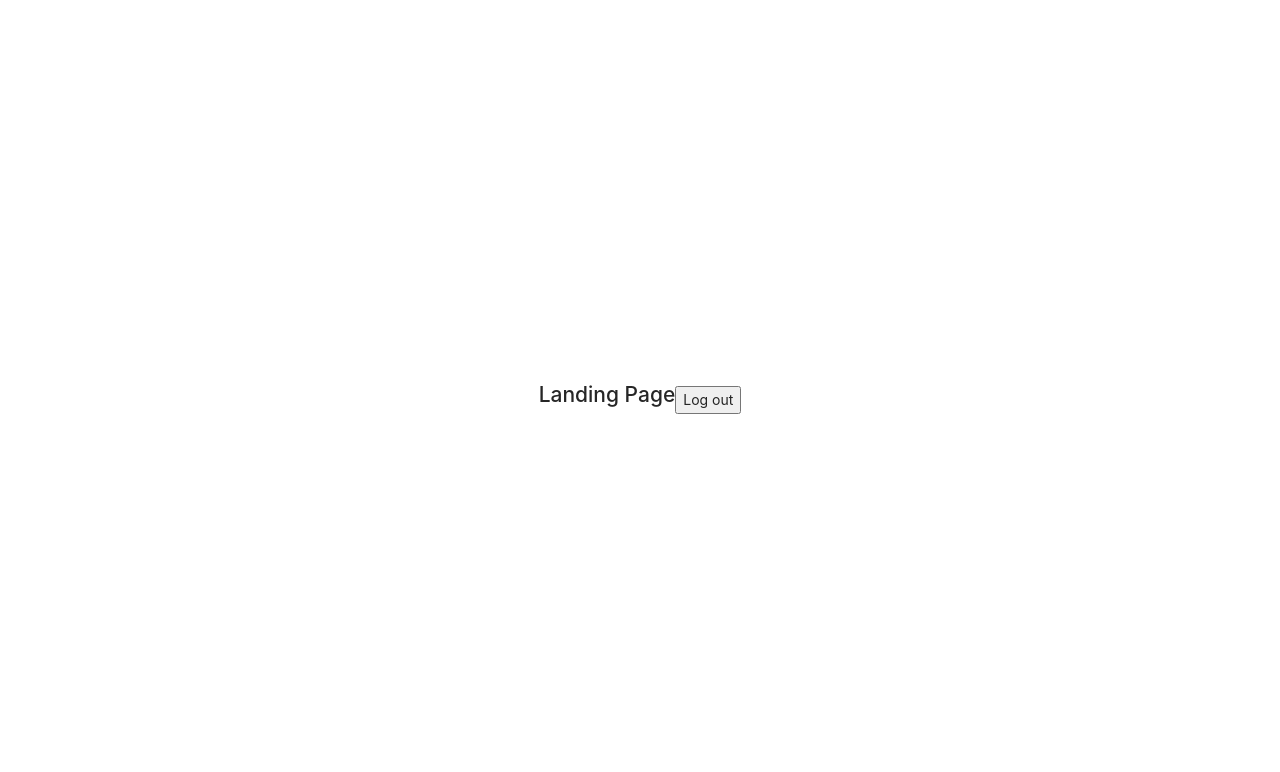
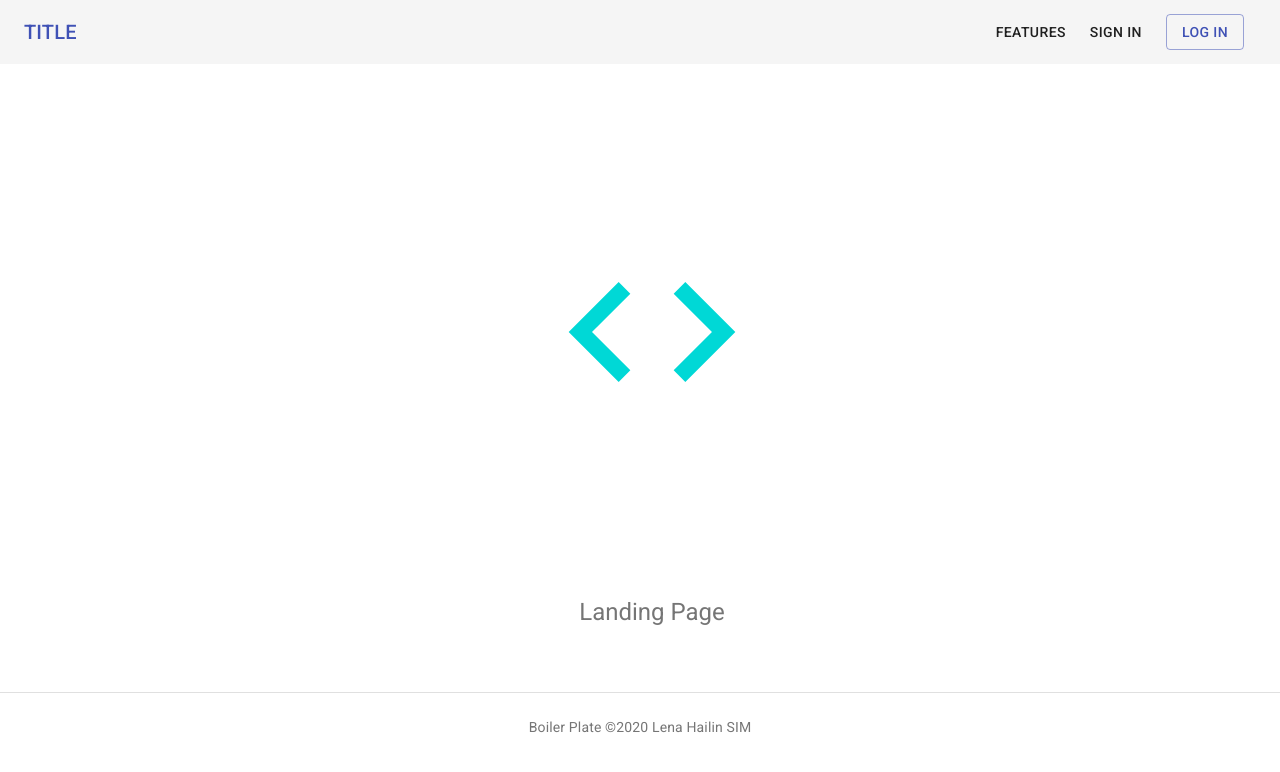
Before and after one commit to Lenasim/MERN-auth-boiler-plate, a React (Create React App) app in the folder client/: page / in a window 1280 px wide. Shown: the top 772 px of the page. Built offline with nearby package versions, Linux system fonts and the light colour scheme; no server answers.

Commit message:
styling landing page

```diff
--- a/client/package.json
+++ b/client/package.json
@@ -3,10 +3,11 @@
   "version": "0.1.0",
   "private": true,
   "dependencies": {
+    "@material-ui/core": "^4.9.14",
+    "@material-ui/icons": "^4.9.1",
     "@testing-library/jest-dom": "^4.2.4",
     "@testing-library/react": "^9.5.0",
     "@testing-library/user-event": "^7.2.1",
-    "antd": "^4.2.4",
     "axios": "^0.19.2",
     "concurrently": "^5.2.0",
     "http-proxy-middleware": "^1.0.4",
--- a/client/public/index.html
+++ b/client/public/index.html
@@ -3,6 +3,9 @@
   <head>
     <meta charset="utf-8" />
     <link rel="icon" href="%PUBLIC_URL%/favicon.ico" />
+    <link rel="stylesheet" href="https://fonts.googleapis.com/css?family=Roboto:300,400,500,700&display=swap" />
+    <link rel="stylesheet" href="https://fonts.googleapis.com/icon?family=Material+Icons" />
+
     <meta name="viewport" content="width=device-width, initial-scale=1" />
     <meta name="theme-color" content="#000000" />
     <meta
--- a/client/src/_reducers/index.js
+++ b/client/src/_reducers/index.js
@@ -2,8 +2,6 @@ import { combineReducers } from 'redux'
 import user from './user_reducer'
 // import comment from './comment_reducer'
 
-const rootReducer = combineReducers({
-    user
-})
+const rootReducer = combineReducers({ user })
 
 export default rootReducer
--- a/client/src/components/views/LandingPage/LandingPage.css
+++ /dev/null
@@ -1,7 +0,0 @@
-.landingpage {
-    display: flex;
-    justify-content: center;
-    align-items: center;
-    width: 100%;
-    height: 100vh;
-}
--- a/client/src/components/views/LandingPage/LandingPage.js
+++ b/client/src/components/views/LandingPage/LandingPage.js
@@ -1,26 +1,99 @@
-import React, {useEffect} from 'react'
+import React from 'react'
 import axios from 'axios'
-import './LandingPage.css'
+import { connect } from 'react-redux'
+
+import AppBar from '@material-ui/core/AppBar';
+import Button from '@material-ui/core/Button';
+import Typography from '@material-ui/core/Typography';
+import Link from '@material-ui/core/Link';
+import Grid from '@material-ui/core/Grid';
+import Toolbar from '@material-ui/core/Toolbar';
+import CodeIcon from '@material-ui/icons/Code';
+import { makeStyles } from '@material-ui/core/styles';
+
+
+const useStyles = makeStyles((theme) => ({
+    '@global': {
+        margin: 0,
+        padding: 0,
+        listStyle: 'none',
+    },
+    appBar: {
+        boxShadow: 1
+    },
+    toolbar: {
+        flexWrap: 'wrap',
+    },
+    toolbarTitle: {
+        flexGrow: 1,
+    },
+    link: {
+        margin: theme.spacing(1, 1.5),
+    },
+    icon: {
+        color: '#00d8d6',
+        fontSize: 200,
+        minHeight: '65vh'
+    },
+    footer: {
+        borderTop: `1px solid ${theme.palette.divider}`,
+        marginTop: theme.spacing(8),
+        paddingTop: theme.spacing(3),
+        paddingBottom: theme.spacing(3),
+    },
+}));
+
+const mapStateToProps = state => {
+    return { isAuth: state.user?.userData?.isAuth ?? false }
+}
 
 function LandingPage(props) {
 
-    useEffect(() => {
-        axios.get('/api/hello')
-        .then(res => console.log(res))
-    },[])
+    const classes = useStyles();
 
     const logoutHandler = () => {
         axios.get('/api/users/logout')
-        .then(res => res.data.success? props.history.push('/login'): alert("Failed to log out"))
+            .then(res => res.data.success ? props.history.push('/login') : alert("Failed to log out"))
     }
 
     return (
-        <div className="landingpage">
-           <h2>Landing Page</h2>
+        <>
+            <AppBar position="static" color="default" elevation={0} className={classes.appBar}>
+                <Toolbar className={classes.toolbar}>
+                    <Typography variant="h6" color="primary" noWrap className={classes.toolbarTitle}>
+                        TITLE
+                    </Typography>
+                    <Link variant="button" color="textPrimary" href="#" className={classes.link}>
+                        Features
+                    </Link>
+                    <Link variant="button" color="textPrimary" href="/register" className={classes.link}>
+                        sign in
+                    </Link>
+                    {props.isAuth ?
+                        <Button color="primary" variant="outlined" className={classes.link} onClick={logoutHandler}>Log out</Button>
+                        : <Button color="primary" variant="outlined" className={classes.link} href="/login">Log in</Button>
+                    }
+                </Toolbar>
+            </AppBar>
+            <Grid container direction="column" justify="center" alignItems="center" className={classes.link}>
+                <Grid item>
+                    <CodeIcon className={classes.icon} />
+                    <Typography variant="h5" align="center" color="textSecondary" component="p">
+                        Landing Page
+                    </Typography>
+                </Grid>
+            </Grid>
 
-           <button onClick={logoutHandler}>Log out</button>
-        </div>
+            <Typography variant="body2" color="textSecondary" align="center" className={classes.footer}>
+                {'Boiler Plate  ©2020 '}
+                <Link color="inherit" href="https://hailin-sim.netlify.app/">
+                    Lena Hailin SIM
+                </Link>
+            </Typography>
+        </>
     )
 }
 
-export default LandingPage
+
+
+export default connect(mapStateToProps)(LandingPage)
--- a/client/src/hoc/Auth.js
+++ b/client/src/hoc/Auth.js
@@ -15,7 +15,7 @@ export default function (SpecificComponent, option, adminRoute = null) {
                 //로그인 하지 않은 상태
                 if (!res.payload.isAuth) {
                     if (option) {
-                        props.history.push('/login')
+                        props.history.push('/')
                     }
                 } else {
                     //로그인 한 상태
@@ -27,7 +27,7 @@ export default function (SpecificComponent, option, adminRoute = null) {
                     }
                 }
             })
-        }, [])
+        })
 
         return (
             <SpecificComponent {...props}/>
--- a/client/src/index.js
+++ b/client/src/index.js
@@ -4,7 +4,6 @@ import './index.css';
 import App from './App';
 import * as serviceWorker from './serviceWorker';
 import { Provider } from 'react-redux'
-import 'antd/dist/antd.css';
 import { applyMiddleware, createStore } from 'redux';
 import promiseMiddleware from 'redux-promise'
 import ReduxThunk from 'redux-thunk'
```
Also changed, not shown: 1 other file (tests, documents, lock files or other folders).
